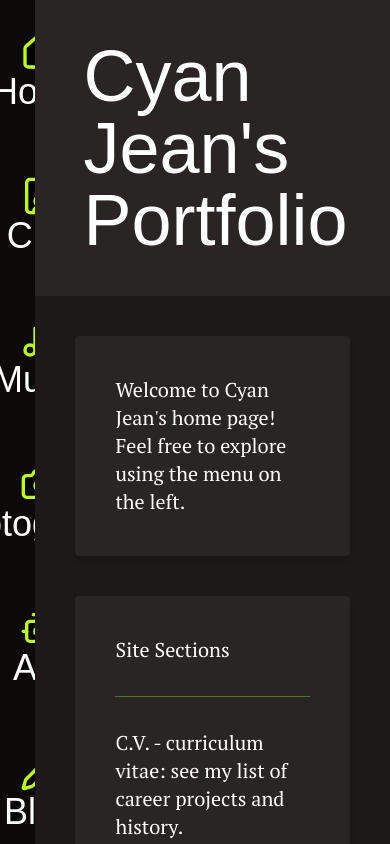
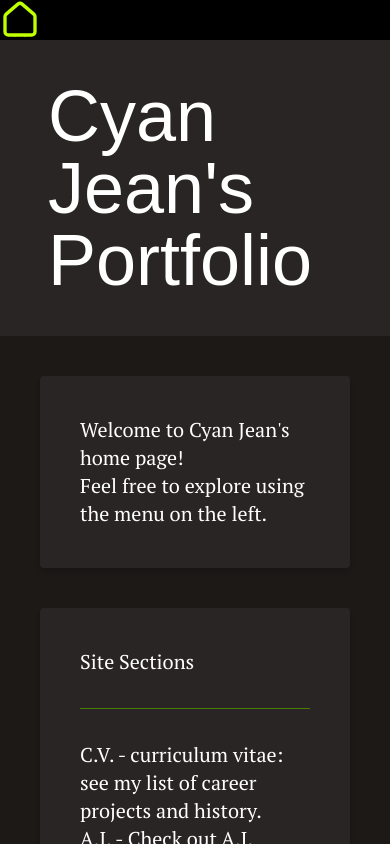
Before and after one commit to sean-xiao-zhao7/portfolio_personal_nextjs, a Next.js app: page / in a window 390 px wide. Shown: the top 844 px of the page. Built offline with nearby package versions, Linux system fonts and the light colour scheme; a web font is replaced by a local one.

Commit message:
Add uncommitted changes

```diff
--- a/app/color-mode-layout.tsx
+++ b/app/color-mode-layout.tsx
@@ -23,10 +23,10 @@ export default function ColorModeLayout({ children }: { children: ReactNode }) {
 
     return <html lang="en" className={colorMode}>
         <body
-            className={`flex ${fontBody.variable} ${fontHeader.variable} antialiased light:bg-white light:text-black`}
+            className={`flex flex-col md:flex-row ${fontBody.variable} ${fontHeader.variable} antialiased light:bg-white light:text-black`}
         >
             <MainMenu setColorMode={setColorMode} currentColorMode={colorMode} />
-            <main className="w-10/11">
+            <main className="w-full">
                 {children}
             </main>
         </body>
--- a/components/layouts/menu/main-menu-item.tsx
+++ b/components/layouts/menu/main-menu-item.tsx
@@ -7,5 +7,5 @@ import { ReactNode } from "react";
 export default function MainMenuItem({ href, icon, children }: {
     href: string, icon: ReactNode, children: ReactNode
 }) {
-    return <li className="w-full"><Link href={href} className="font-header text-4xl px-10 py-8 flex flex-col items-center hover:bg-stone-800 light:hover:bg-stone-200">{icon} {children}</Link></li>
+    return <li className="w-full"><Link href={href} className="font-header text-4xl px-10 py-8 flex flex-col md:flex-row items-center hover:bg-stone-800 light:hover:bg-stone-200">{icon} {children}</Link></li>
 }
--- a/components/layouts/menu/main-menu.tsx
+++ b/components/layouts/menu/main-menu.tsx
@@ -1,4 +1,4 @@
-import { Dispatch, SetStateAction } from "react";
+import { Dispatch, SetStateAction, useState } from "react";
 
 import { Bot, Music, FileUser, House, Pencil, Camera } from 'lucide-react';
 
@@ -12,8 +12,14 @@ export default function MainMenu({ setColorMode, currentColorMode }: { setColorM
     const iconOutlineColor = currentColorMode === 'dark' ? 'var(--green)' : 'black';
     const iconFillColor = currentColorMode === 'dark' ? undefined : 'var(--green)';
     const modeSwitcherHandler = () => { setColorMode((prevState) => prevState === 'light' ? 'dark' : 'light') };
+    const [isMobile, setIsMobile] = useState(false);
 
-    return <ul className="min-h-screen w-1/11 pb-10 flex flex-col items-center bg-stone-950 light:bg-stone-100 light:border-r-1 light:border-stone-200">
+    const toggleMobileMenuHandler = () => {
+        setIsMobile((prevVal) => !prevVal);
+    }
+
+    return <>
+        <ul className="hidden md:flex min-h-screen pb-10 flex flex-col items-center bg-stone-950 light:bg-stone-100 light:border-r-1 light:border-stone-200">
             <MainMenuItem href="/" icon={<House fill={iconFillColor} color={iconOutlineColor} size={40} />}>Home</MainMenuItem>
             <MainMenuItem href="/cv" icon={<FileUser fill={iconFillColor} color={iconOutlineColor} size={40} />}>C.V.</MainMenuItem>
             <MainMenuItem href="/music" icon={<Music fill={iconFillColor} color={iconOutlineColor} size={40} />}>Music</MainMenuItem>
@@ -22,4 +28,17 @@ export default function MainMenu({ setColorMode, currentColorMode }: { setColorM
             <MainMenuItem href="/blog" icon={<Pencil fill={iconFillColor} color={iconOutlineColor} size={40} />}>Blog</MainMenuItem>
             <li className="px-10 py-8"><ModeSwitcher text={currentColorMode === 'dark' ? 'Light' : 'Dark'} modeSwitchHandler={modeSwitcherHandler} on={currentColorMode === 'dark'} /></li>
         </ul>
+        <ul className={`mobile-menu ${isMobile ? 'flex' : 'hidden'} absolute min-h-screen pb-10 flex flex-col items-center bg-stone-950 light:bg-stone-100 light:border-r-1 light:border-stone-200`}>
+            <MainMenuItem href="/" icon={<House fill={iconFillColor} color={iconOutlineColor} size={40} />}>Home</MainMenuItem>
+            <MainMenuItem href="/cv" icon={<FileUser fill={iconFillColor} color={iconOutlineColor} size={40} />}>C.V.</MainMenuItem>
+            <MainMenuItem href="/music" icon={<Music fill={iconFillColor} color={iconOutlineColor} size={40} />}>Music</MainMenuItem>
+            <MainMenuItem href="/photo" icon={<Camera fill={iconFillColor} color={iconOutlineColor} size={40} />}>Photography</MainMenuItem>
+            <MainMenuItem href="/ai" icon={<Bot fill={iconFillColor} color={iconOutlineColor} size={40} />}>A.I.</MainMenuItem>
+            <MainMenuItem href="/blog" icon={<Pencil fill={iconFillColor} color={iconOutlineColor} size={40} />}>Blog</MainMenuItem>
+            <li className="px-10 py-8"><ModeSwitcher text={currentColorMode === 'dark' ? 'Light' : 'Dark'} modeSwitchHandler={modeSwitcherHandler} on={currentColorMode === 'dark'} /></li>
+        </ul>
+        <div className="flex md:hidden" onClick={toggleMobileMenuHandler}>
+            <House fill={iconFillColor} color={iconOutlineColor} size={40} />
+        </div>
+    </>
 }
```
Lines whose indentation alone changed are shown as unchanged.
